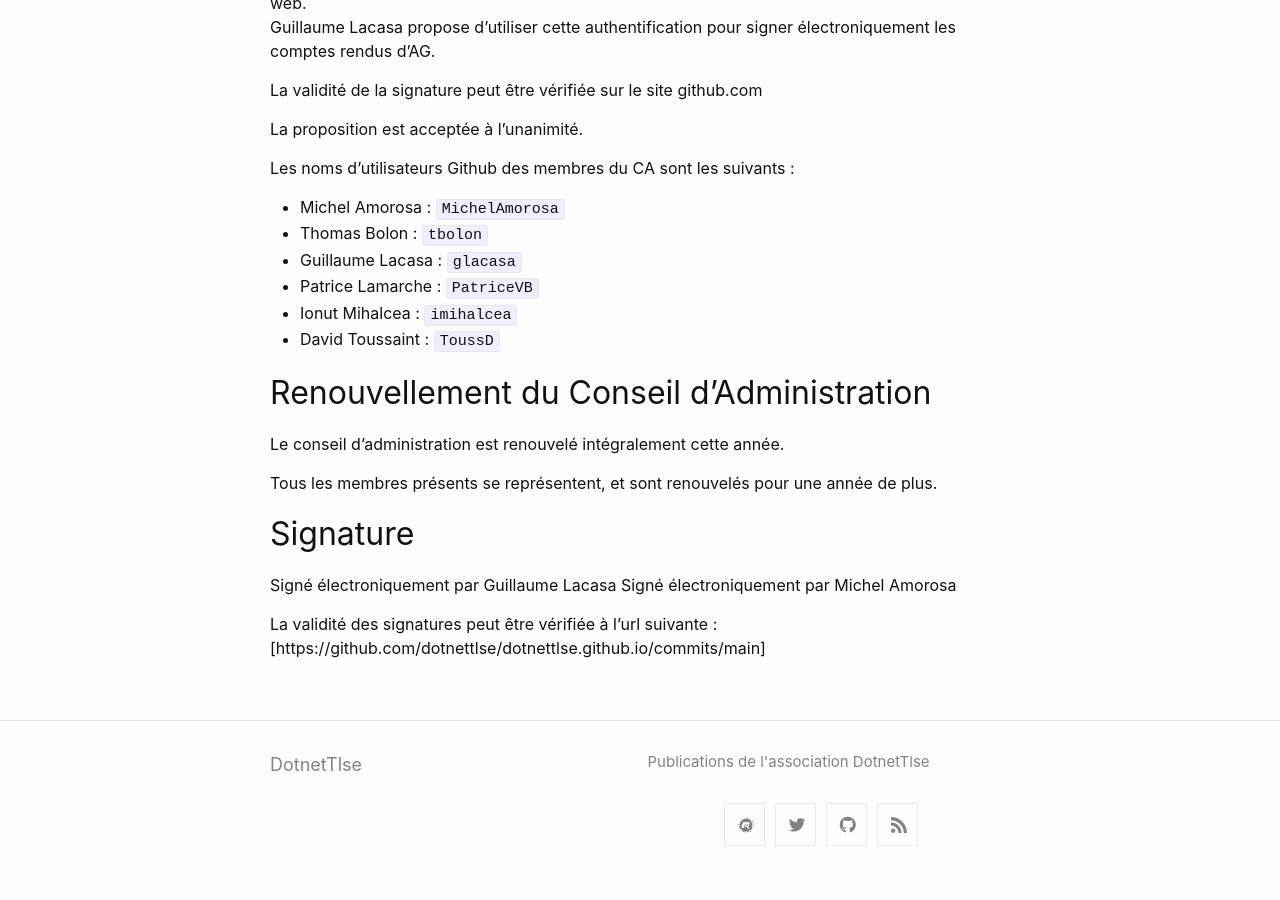
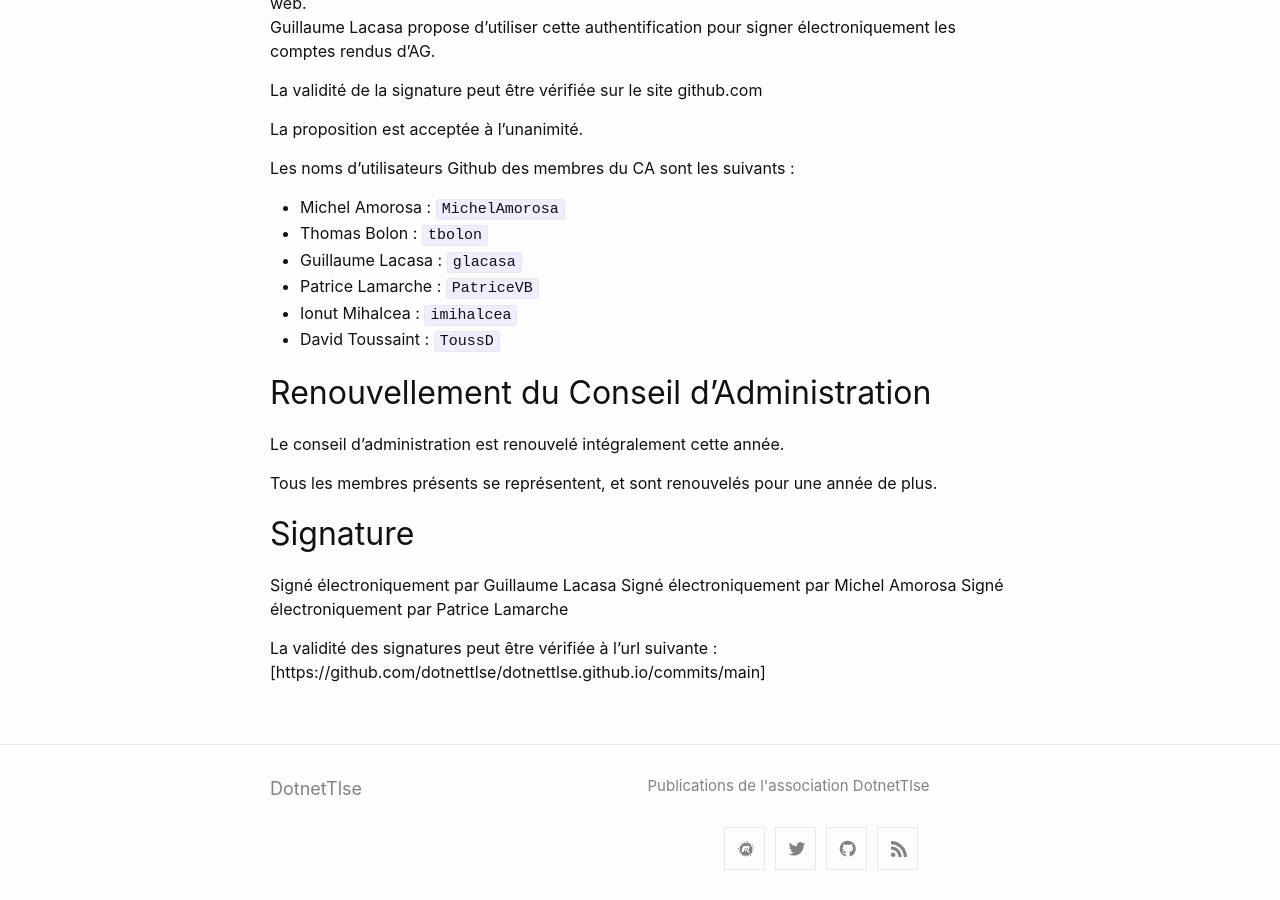
Before and after one commit to dotnettlse/dotnettlse.github.io, a Jekyll site: the page built from _posts/2021-06-17-AG_2021.markdown, in a window 1280 px wide and 900 px high, scrolled down 1520 px. Built offline with Jekyll 4.4.1, drawn with Linux system fonts in a browser that asks for light colours; before the commit the page ends 2396 px from its top, so only the background shows below that.

Commit message:
Update 2021-06-17-AG_2021.markdown
Signature de l'ag

```diff
--- a/_posts/2021-06-17-AG_2021.markdown
+++ b/_posts/2021-06-17-AG_2021.markdown
@@ -80,6 +80,7 @@ Tous les membres présents se représentent, et sont renouvelés pour une année
 
 Signé électroniquement par Guillaume Lacasa
 Signé électroniquement par Michel Amorosa
+Signé électroniquement par Patrice Lamarche
 
 La validité des signatures peut être vérifiée à l'url suivante :
 [https://github.com/dotnettlse/dotnettlse.github.io/commits/main]
```
